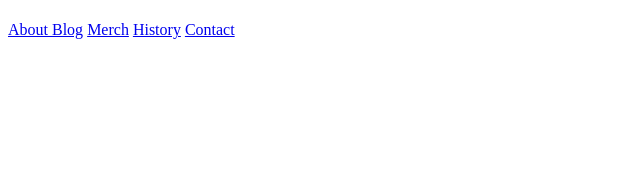
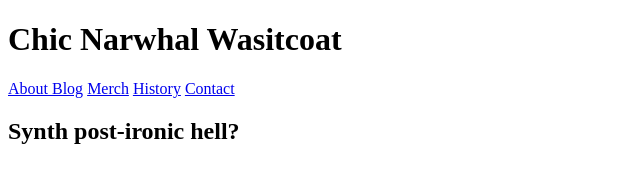
Before and after one commit to natebrosio/blog, a plain HTML site: page index.html in a window 1280 px wide. Shown: the whole page, without its empty margins (0-640 px from the left). Drawn offline with Linux system fonts and the light colour scheme.

Commit message:
Update index.html

```diff
--- a/index.html
+++ b/index.html
@@ -9,7 +9,7 @@
         <meta name="author" content="Nate Brosio">
 
         <!-- Give your page a title. -->
-        <title>"Tofu CHARCOAL Unicorns"</title>
+        <title>Tofu CHARCOAL Unicorns</title>
 
         <!-- Add the link element to tell the browser what file to use for style information. -->
         <link rel="stylesheet" href="style.css">
@@ -20,7 +20,7 @@
 
 
             <!-- Add a level 1 heading to display three words. Use a span element to highlight the second word. Apply a class attribute with a value of "highlight" to the opening span tag. -->
-            <h1></h1>
+            <h1>Chic Narwhal Wasitcoat</h1>
 
         </header>
 
@@ -38,7 +38,7 @@
 
 
             <!-- Add a level 2 heading -->
-            <h2></h2>
+            <h2>Synth post-ironic hell?</h2>
 
             <!-- Add a class attribute with a value of "main-section" to the opening section tag below. -->
 
@@ -48,7 +48,9 @@
 
 
                     <!-- Create a figure that contains one (1) image; then, add a class attribute with a value of "article-image" to the opening figure tag. -->
+                    <figure>
 
+                    </figure>
 
                     <!-- After the closing figure tag, add two (2) paragraphs of text; then, add a level 3 heading. -->
 
```
